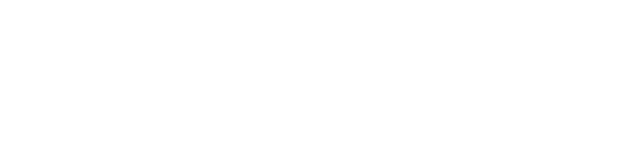
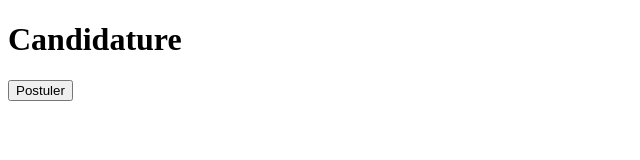
Before and after one commit to hermann-10/js-promise-async-await-fetch-then, a plain HTML site: page index.html in a window 1280 px wide. Shown: the whole page, without its empty margins (0-640 px from the left). Drawn offline with Linux system fonts and the light colour scheme.

Commit message:
Adding a title and a button

```diff
--- a/index.html
+++ b/index.html
@@ -8,6 +8,7 @@
     <title>js-promise-async-await-fetch-then</title>
 </head>
 <body>
-
+   <h1>Candidature</h1>
+   <button id="btn-job">Postuler</button>
 </body>
 </html>
```
